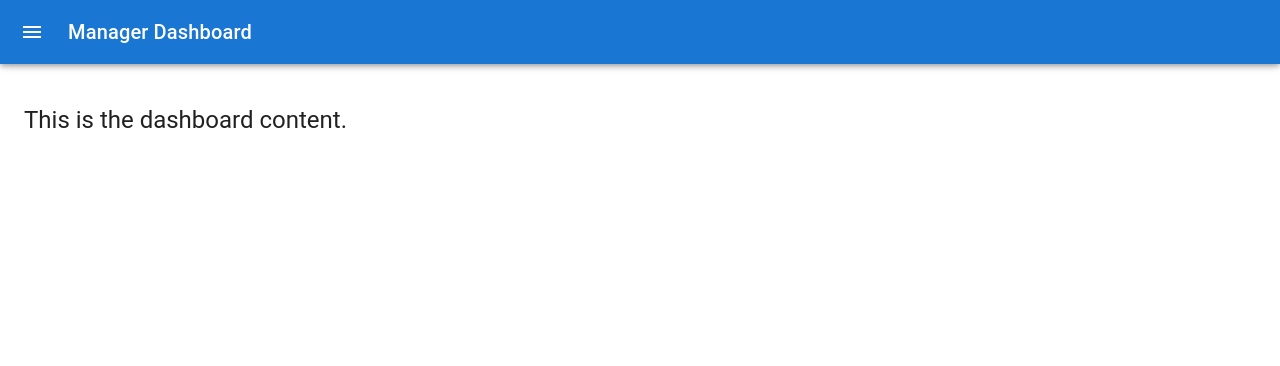
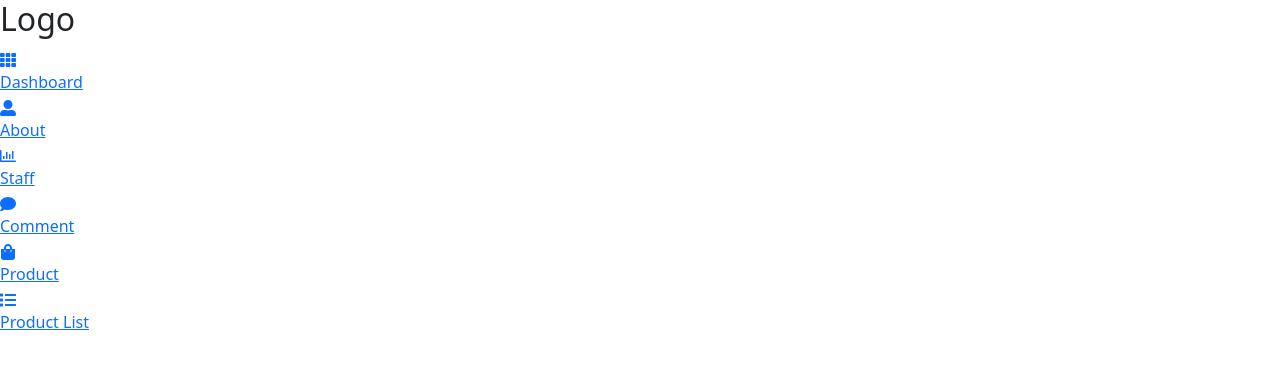
Before and after one commit to hasntezcan/HotelsRezervationSystem, a React (Vite) app: page /manager in a window 1280 px wide. Shown: the top 366 px of the page. Built offline with nearby package versions, Linux system fonts and the light colour scheme.

Commit message:
Managar Tasarım 1

```diff
--- /dev/null
+++ b/src/components/Sidebar.jsx
@@ -0,0 +1,32 @@
+import React from "react";
+import { NavLink } from "react-router-dom";
+import { FaTh, FaUserAlt, FaRegChartBar, FaComment, FaShoppingBag, FaList } from "react-icons/fa";
+
+const Sidebar = () => {
+  const menuItems = [
+    { path: "/manager/dashboard", name: "Dashboard", icon: <FaTh /> },
+    { path: "/manager/about", name: "About", icon: <FaUserAlt /> },
+    { path: "/manager/staff", name: "Staff", icon: <FaRegChartBar /> },
+    { path: "/manager/comment", name: "Comment", icon: <FaComment /> },
+    { path: "/manager/product", name: "Product", icon: <FaShoppingBag /> },
+    { path: "/manager/productlist", name: "Product List", icon: <FaList /> },
+  ];
+
+  return (
+    <div className="sidebar">
+      <h2 className="logo">Logo</h2>
+      {menuItems.map((item, index) => (
+        <NavLink
+          to={item.path}
+          key={index}
+          className={({ isActive }) => (isActive ? "active link" : "link")}
+        >
+          <div className="icon">{item.icon}</div>
+          <div className="link_text">{item.name}</div>
+        </NavLink>
+      ))}
+    </div>
+  );
+};
+
+export default Sidebar;
--- a/src/pages/Manager.jsx
+++ b/src/pages/Manager.jsx
@@ -1,53 +1,18 @@
-import React, { useState } from "react";
-import { Drawer, List, ListItem, ListItemText, AppBar, Toolbar, Typography, CssBaseline, Box, IconButton } from "@mui/material";
-import MenuIcon from "@mui/icons-material/Menu";
-
-// Menü içeriği
-const menuItems = [
-  { title: "Dashboard", content: "This is the dashboard content." },
-  { title: "User Management", content: "Manage users, roles, and permissions here." },
-  { title: "Reservations", content: "View and manage hotel reservations." },
-  { title: "Settings", content: "Change system settings and configurations." },
-];
-
-const ManagerDashboard = () => {
-  const [open, setOpen] = useState(false);
-  const [selectedContent, setSelectedContent] = useState(menuItems[0].content);
-
-  const toggleDrawer = () => setOpen(!open);
-
+import React from "react";
+import { Outlet } from "react-router-dom";
+import Sidebar from "../components/Sidebar";
+import ManagerAbout from "./ManagerAbout";
+import ManagerDashboard from "./ManagerDashboard";
+import ManagerStaff from "./ManagerStaff";
+const Manager = () => {
   return (
-    <>
-      <CssBaseline />
-      {/* Üst Menü (AppBar) */}
-      <AppBar position="fixed" sx={{ zIndex: 1300 }}>
-        <Toolbar>
-          <IconButton color="inherit" edge="start" onClick={toggleDrawer} sx={{ mr: 2 }}>
-            <MenuIcon />
-          </IconButton>
-          <Typography variant="h6">Manager Dashboard</Typography>
-        </Toolbar>
-      </AppBar>
-
-      {/* Kayarak Açılan Menü (Drawer) */}
-      <Drawer anchor="left" open={open} onClose={toggleDrawer}>
-        <Box sx={{ width: 250 }}>
-          <List>
-            {menuItems.map((item, index) => (
-              <ListItem button key={index} onClick={() => { setSelectedContent(item.content); toggleDrawer(); }}>
-                <ListItemText primary={item.title} />
-              </ListItem>
-            ))}
-          </List>
-        </Box>
-      </Drawer>
-
-      {/* İçerik Alanı */}
-      <Box sx={{ marginTop: 10, padding: 3 }}>
-        <Typography variant="h5">{selectedContent}</Typography>
-      </Box>
-    </>
+    <div className="main-container">
+      <Sidebar />
+      <div className="content">
+        <Outlet /> {/* Yalnızca <Outlet /> kullanılmalı */}
+      </div>
+    </div>
   );
 };
 
-export default ManagerDashboard;
+export default Manager;
--- /dev/null
+++ b/src/pages/ManagerAbout.jsx
@@ -0,0 +1,10 @@
+import React from "react";
+
+const ManagerAbout = () => {
+    return (
+        <div>
+        <h1>Manager About</h1>
+        </div>
+    );
+    };
+    export default ManagerAbout;
--- /dev/null
+++ b/src/pages/ManagerDashboard.jsx
@@ -0,0 +1,10 @@
+import React from "react";
+
+const ManagerDashboard = () => {
+    return (
+        <div>
+        <h1>Manager Dashboard</h1>
+        </div>
+    );
+    };
+    export default ManagerDashboard;
--- /dev/null
+++ b/src/pages/ManagerStaff.jsx
@@ -0,0 +1,10 @@
+import React from "react";
+
+const ManagerStaff = () => {
+    return (
+        <div>
+        <h1>Manager Staff</h1>
+        </div>
+    );
+    };
+export default ManagerStaff;
--- a/src/router/Routers.jsx
+++ b/src/router/Routers.jsx
@@ -9,6 +9,9 @@ import TourDetails from '../pages/TourDetails';
 import Tours from '../pages/Tours';
 import AdminDashboard from '../pages/AdminDashboard';
 import Manager from '../pages/Manager';
+import ManagerAbout from '../pages/ManagerAbout';
+import ManagerDashboard from '../pages/ManagerDashboard';
+import ManagerStaff from '../pages/ManagerStaff';
 
 const Routers = () => {
    return (
@@ -23,6 +26,11 @@ const Routers = () => {
          <Route path="/tours/search" element={<SearchResultList />} />
          <Route path="/admin" element={<AdminDashboard />} />
          <Route path="/manager" element={<Manager />} />
+         <Route path="/manager/about" element={<ManagerAbout />} />
+         <Route path="/manager/dashboard" element={<ManagerDashboard />} />
+         <Route path="/manager/staff" element={<ManagerStaff />} />
+
+
       </Routes>
    );
 }
```
